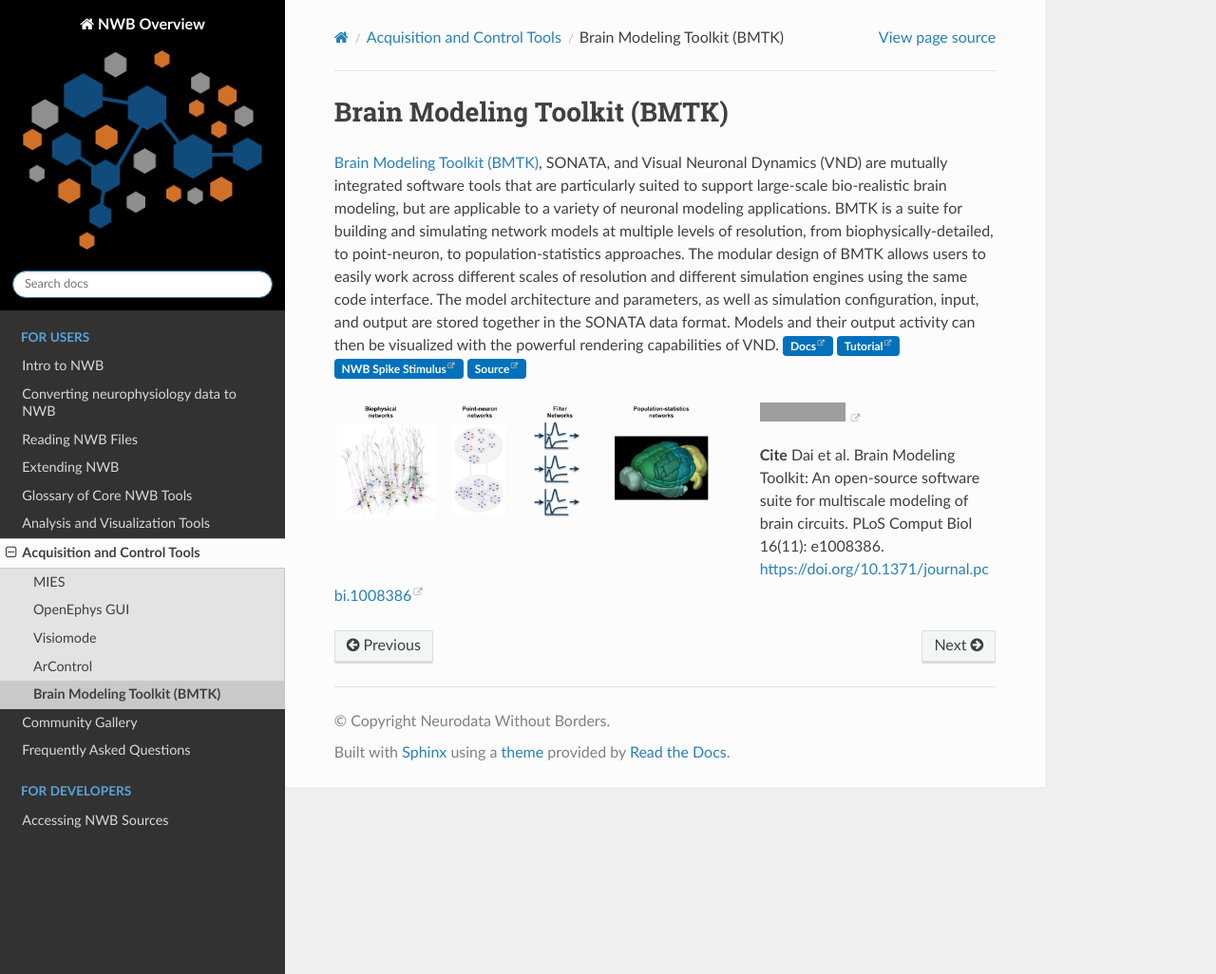
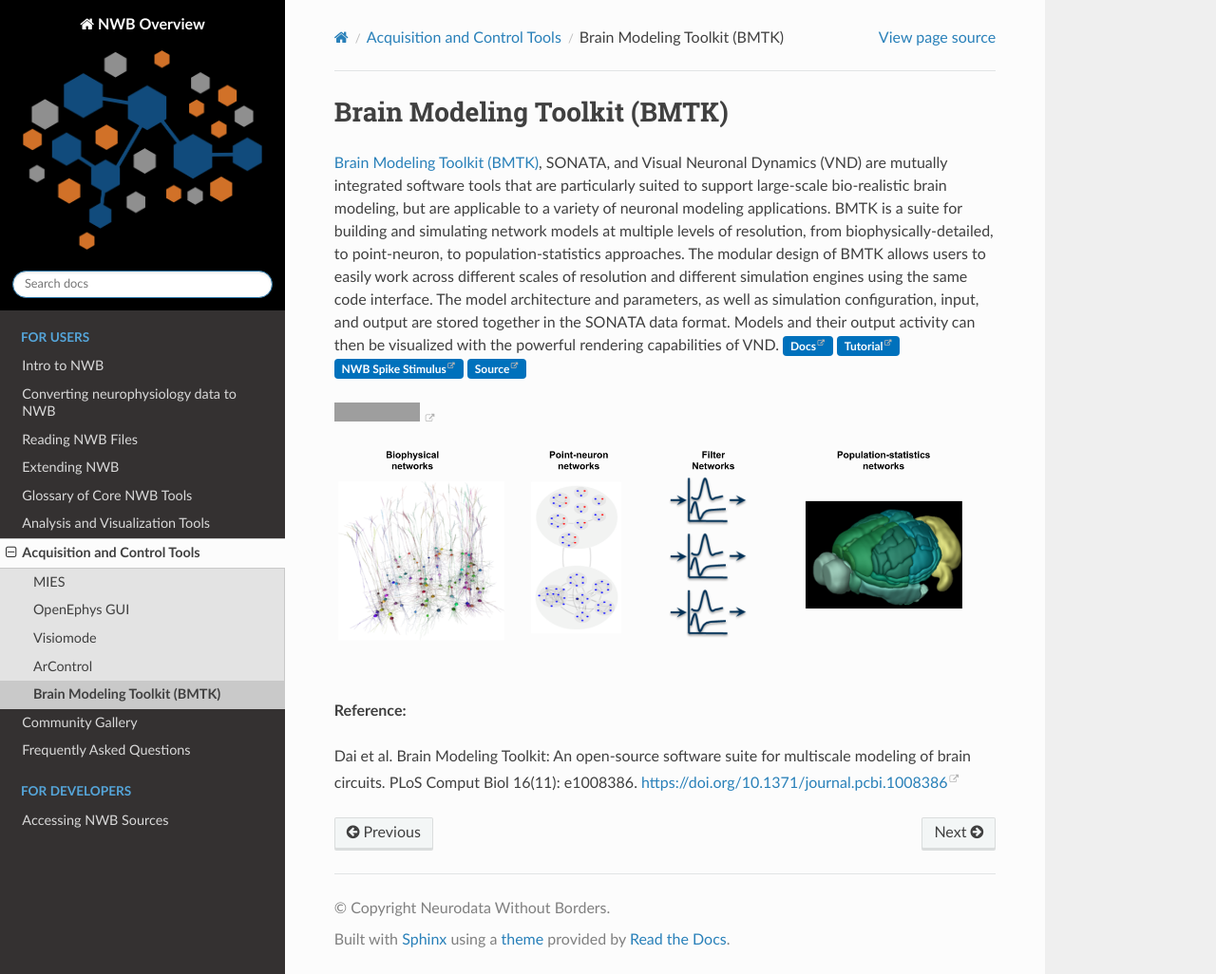
Before and after one commit to NeurodataWithoutBorders/nwb-overview, a Sphinx documentation site: the page built from docs/source/tools/bmtk/bmtk.rst, in a window 1280 px wide and 1026 px high. Shown: the whole window at 95% size. Built offline with Sphinx 7.4.7 and the Read the Docs theme 2.0.0, drawn with Linux system fonts in a browser that asks for light colours; pages that are not in the unit, such as notebooks, are missing from menus; grey boxes are pictures that could not be loaded.

Commit message:
Layout adjustments

```diff
--- a/docs/source/tools/bmtk/bmtk.rst
+++ b/docs/source/tools/bmtk/bmtk.rst
@@ -13,8 +13,12 @@
 
 .. short_description_end
 
+
 .. image:: bmtk_levels_of_resolution_sm.png
     :class: align-left
-    :width: 400
+    :width: 800
 
-**Cite** Dai et al. Brain Modeling Toolkit: An open-source software suite for multiscale modeling of brain circuits. PLoS Comput Biol 16(11): e1008386. https://doi.org/10.1371/journal.pcbi.1008386
+
+**Reference:**
+
+Dai et al. Brain Modeling Toolkit: An open-source software suite for multiscale modeling of brain circuits. PLoS Comput Biol 16(11): e1008386. https://doi.org/10.1371/journal.pcbi.1008386
```
